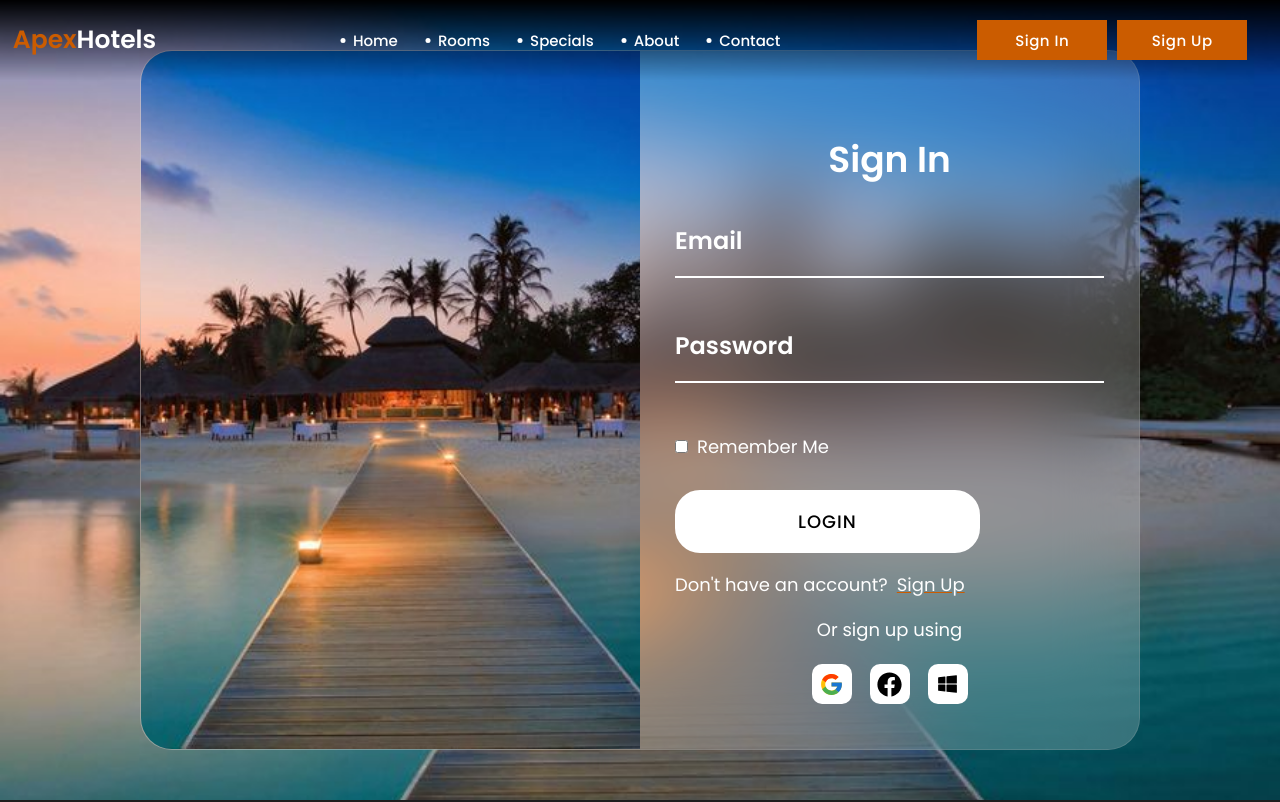
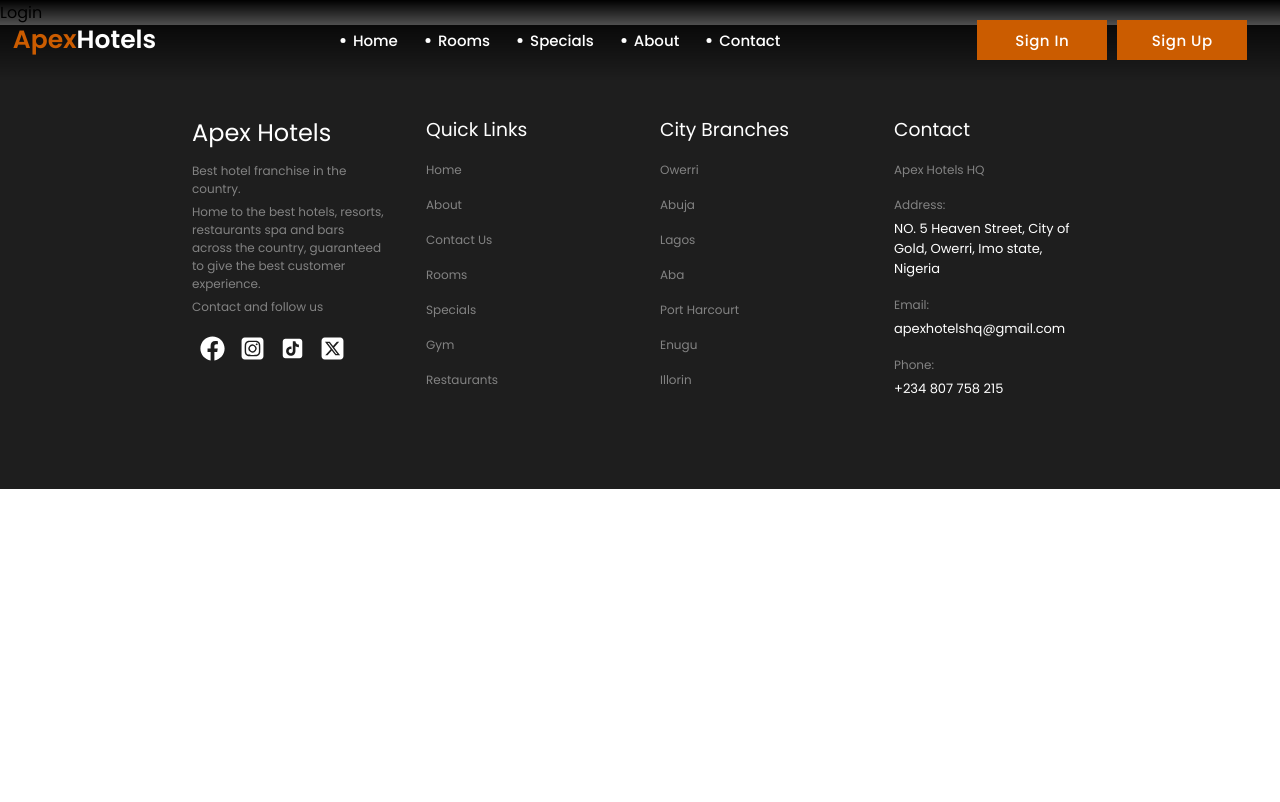
Before and after one commit to Zenith-Top/Apex-Collab, a React (Vite) app: page /sign_in in a window 1280 px wide. Shown: the top 802 px of the page. Built offline with nearby package versions, Linux system fonts and the light colour scheme; a web font is replaced by a local one.

Commit message:
screens app.jsx

```diff
--- a/src/App.jsx
+++ b/src/App.jsx
@@ -5,7 +5,7 @@ import Nav from "./Components/Nav/Nav";
 import Home from "./Components/Home/Home";
 import Footer from "./Components/Footer/Footer";
 // import RoomsRating from "./Components/RoomsRating/RoomsRating";
-import Login from "./Screens/Login2/Login2";
+import Login from "./Screens/Login";
 import Register from "./Screens/Register2/Register2";
 import Amenities from "./Components/Amenities/Amenities";
 import Contact from "./Components/Contact/Contact";
@@ -21,7 +21,7 @@ function App() {
       <Nav />
       <Routes>
         <Route path="/" element={<Home />} />
-        <Route path="/sign_in" element={<Login2 />} />
+        <Route path="/sign_in" element={<Login />} />
         <Route path="/sign_up" element={<Register2 />} />
         {/* <Route path="/rooms" element={<RoomsRating />} /> */}
         <Route path="/specials" element={<Specials />} />
--- /dev/null
+++ b/src/Screens/Login.jsx
@@ -0,0 +1,9 @@
+import React from 'react'
+
+const Login = () => {
+  return (
+    <div>Login</div>
+  )
+}
+
+export default Login
```
